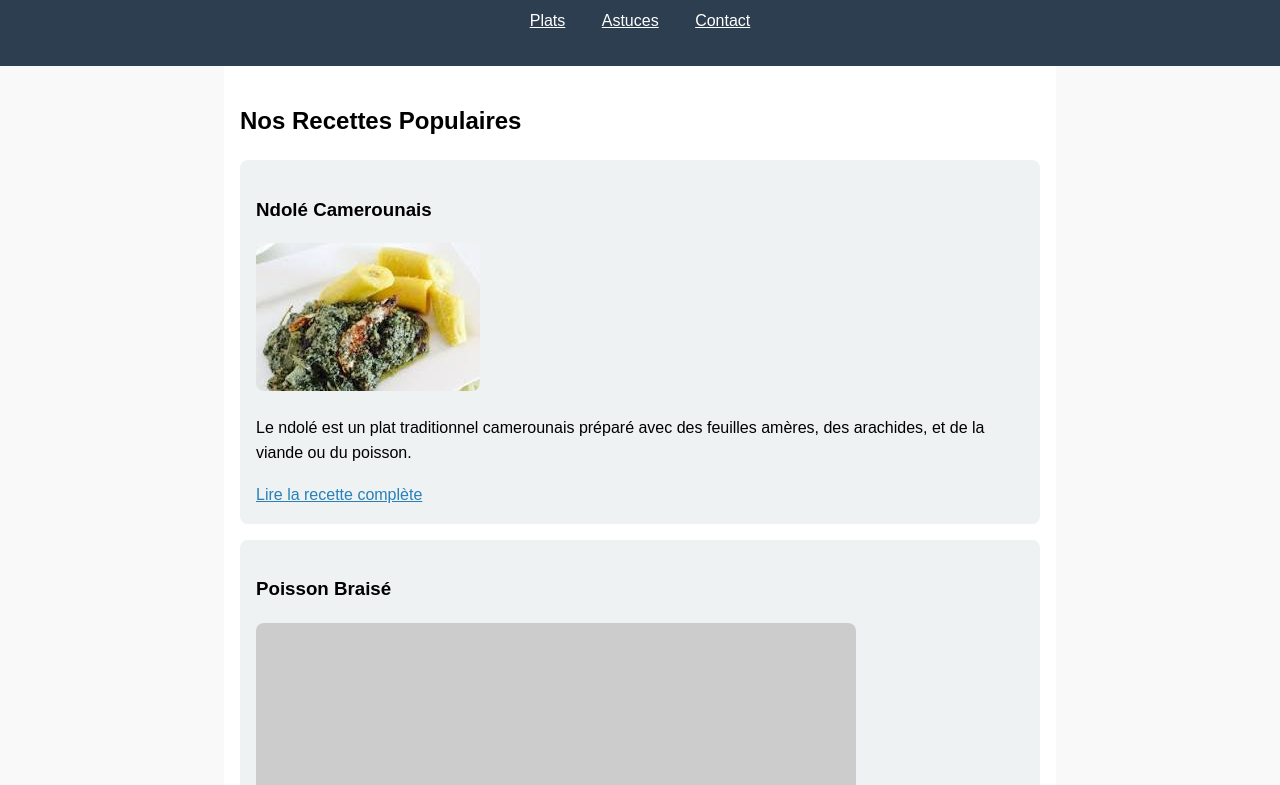
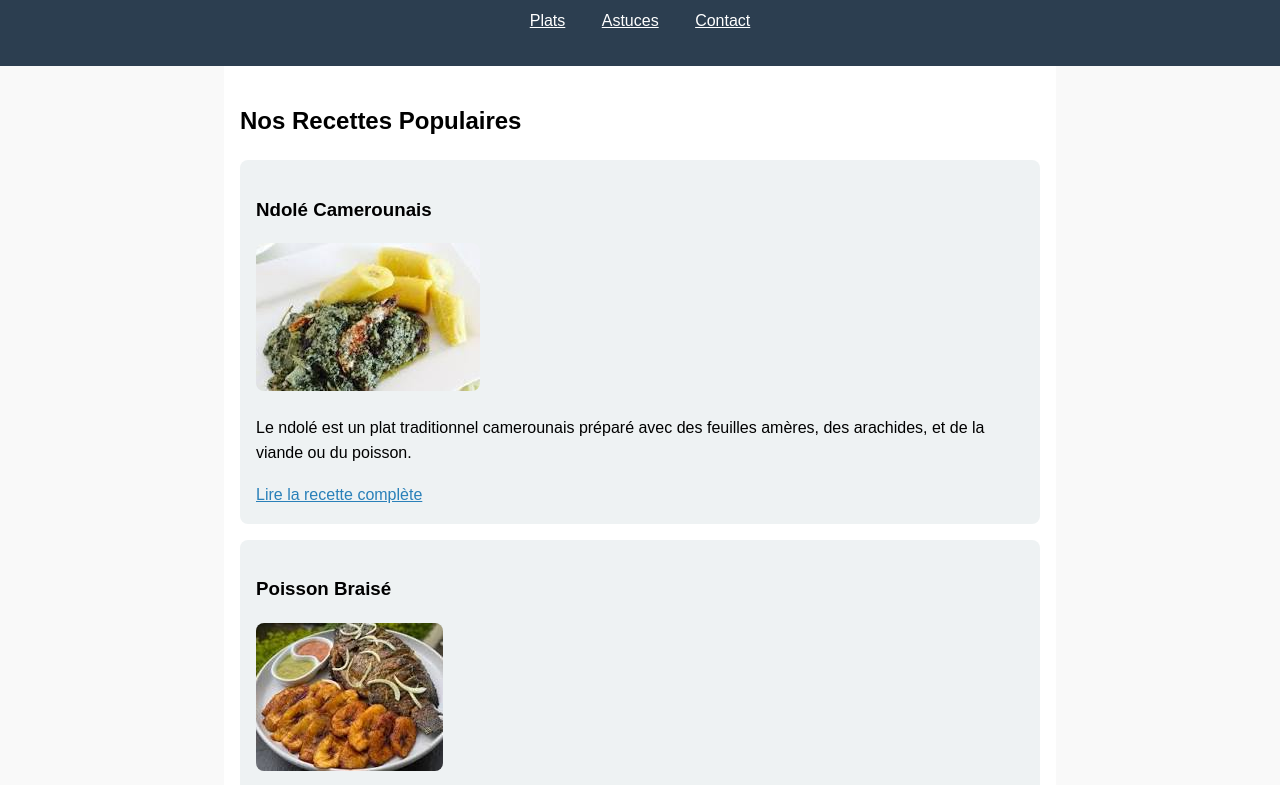
Before and after one commit to stevesorelmotcheyo/test_seo, a plain HTML site: page index.html in a window 1280 px wide. Shown: the part 102-887 px from the top of the page. Drawn offline with Linux system fonts and the light colour scheme; placeholder pictures from the web are drawn by us.

Commit message:
commit troisieme commit

```diff
--- a/index.html
+++ b/index.html
@@ -109,7 +109,7 @@
 
             <article>
                 <h3>Poisson Braisé</h3>
-                <img src="https://via.placeholder.com/600x400.png?text=Poisson+Braise" alt="Poisson braisé avec plantains" loading="lazy">
+                <img src="/téléchargement2.jpeg" alt="Poisson braisé avec plantains" loading="lazy">
                 <p>Découvrez notre recette de poisson braisé épicé avec plantains pour un repas complet et savoureux.</p>
                 <a href="#" style="color: #2980b9;">Lire la recette complète</a>
             </article>
```
Also changed, not shown: téléchargement2.jpeg (added).
